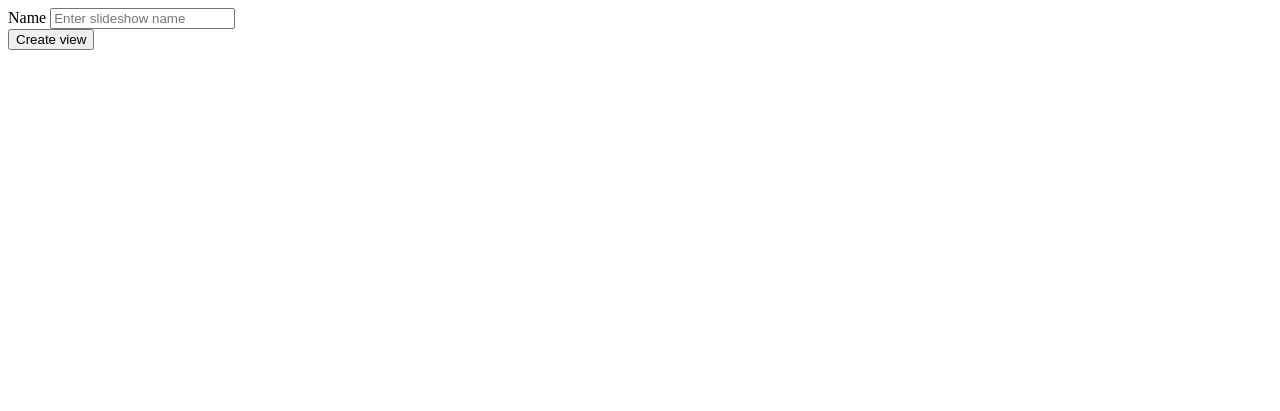
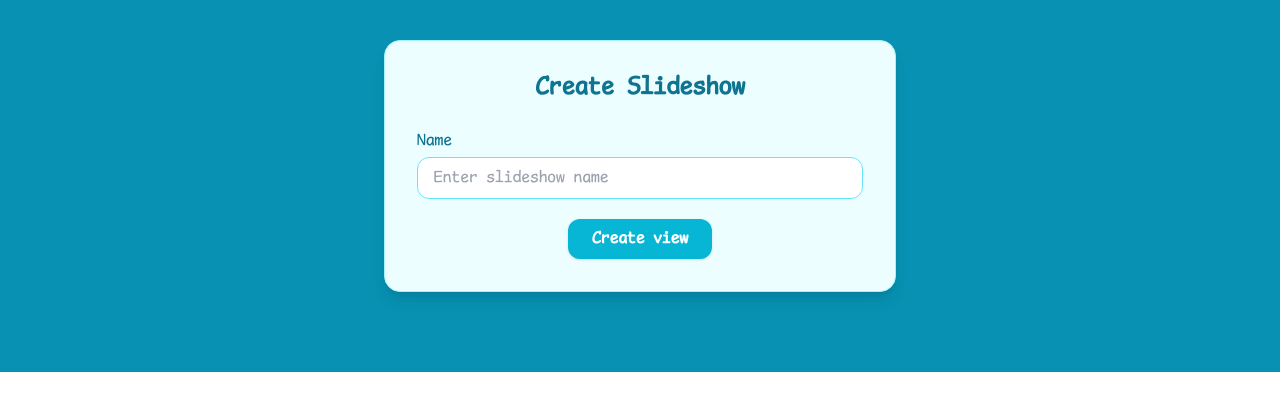
Before and after one commit to cthit/IT-mannen, a Flask app: page /create_slideshow in a window 1280 px wide. Shown: the top 411 px of the page. Run offline with Flask 3, Linux system fonts and the light colour scheme; some libraries are stand-ins or nearby versions.

Commit message:
created create_slideshow and now everything works

```diff
--- a/src/database/pr.py
+++ b/src/database/pr.py
@@ -126,7 +126,7 @@ def get_groups_posts(cur: cursor, owner_group: str) -> tuple[Post, ...]:
 @pr_cursor
 def create_slideshow(cur: cursor, name: str) -> int:
     cur.execute(
-        "INSERT INTO Slideshows (name, owner) VALUES ( %s, %s);",
+        "INSERT INTO Slideshows (name, owner) VALUES ( %s, %s) RETURNING id;",
         (name, "admin"),
     )
     new_id: int = cur.fetchone()[0]
--- a/src/templates/create_slideshow.html
+++ b/src/templates/create_slideshow.html
@@ -1,8 +1,25 @@
+<!DOCTYPE html>
+<html lang="en">
+
+
+<head>
+  <meta charset="UTF-8">
+  <meta name="viewport" content="width=device-width, initial-scale=1.0">
+  <script src="https://cdn.tailwindcss.com"></script>
+  <link rel="stylesheet" href="{{ url_for('static', filename='styles.css') }}">
+  <title>IT-mannen</title>
+</head>
+
+
+<div class="flex justify-center pt-10 pb-20 bg-cyan-600">
+  <div class="bg-cyan-50 shadow-lg rounded-2xl p-8 w-full max-w-lg border border-cyan-200">
+    <h2 class="text-2xl font-semibold text-center text-cyan-700 mb-6">
+      Create Slideshow
+    </h2>
     <form method="POST" enctype="multipart/form-data" class="space-y-5">
       {{ form.hidden_tag() }}
-
       <div>
-    <label class="block text-gray-700 font-medium mb-1">{{ form.name.label }}</label>
+        <label class="block text-cyan-700 font-medium mb-1">{{ form.name.label }}</label>
         {{ form.name(class="w-full px-4 py-2 border border-cyan-300 rounded-xl focus:ring-2 focus:ring-cyan-400 focus:outline-none", placeholder="Enter slideshow name") }}
       </div>
 
@@ -28,3 +45,5 @@
         {{ form.submit(class="bg-cyan-500 hover:bg-cyan-600 text-white font-semibold px-6 py-2 rounded-xl shadow transition duration-200") }}
       </div>
     </form>
+  </div>
+</div>
```
Lines whose indentation alone changed are shown as unchanged.
